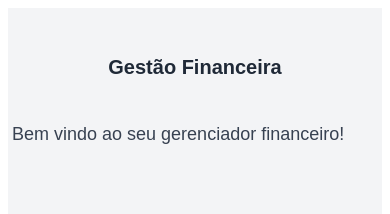
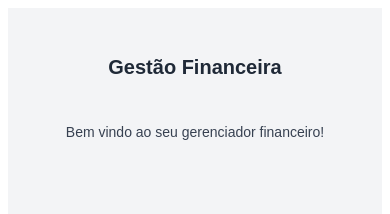
Before and after one commit to flaviane-lima/myfinance, a Next.js app: page / in a window 390 px wide. Shown: the top 214 px of the page. Built offline with nearby package versions, Linux system fonts and the light colour scheme.

Commit message:
Estiliza SectionHeader com media queries para melhorar visual em telas menores

```diff
--- a/src/app/components/SectionHeader.tsx
+++ b/src/app/components/SectionHeader.tsx
@@ -4,11 +4,20 @@ import React from 'react';
 import styled from 'styled-components';
 
 const Title = styled.h2`
-  font-size:  1.125rem; // equivalente a 14px
+  font-size:  1.125rem; // equivalente a 18px
   font-weight: 400;
   margin-top: 0;
   margin-bottom: 0.75rem;
   color: #374151;
+  text-align: center;
+
+  @media (max-width: 600px){
+     font-size: 1rem;
+  }
+
+  @media (max-width: 400px){
+     font-size: 0.875rem;
+  }
 `;
 
 export default function SectionHeader({ children }: { children: React.ReactNode }){
```
